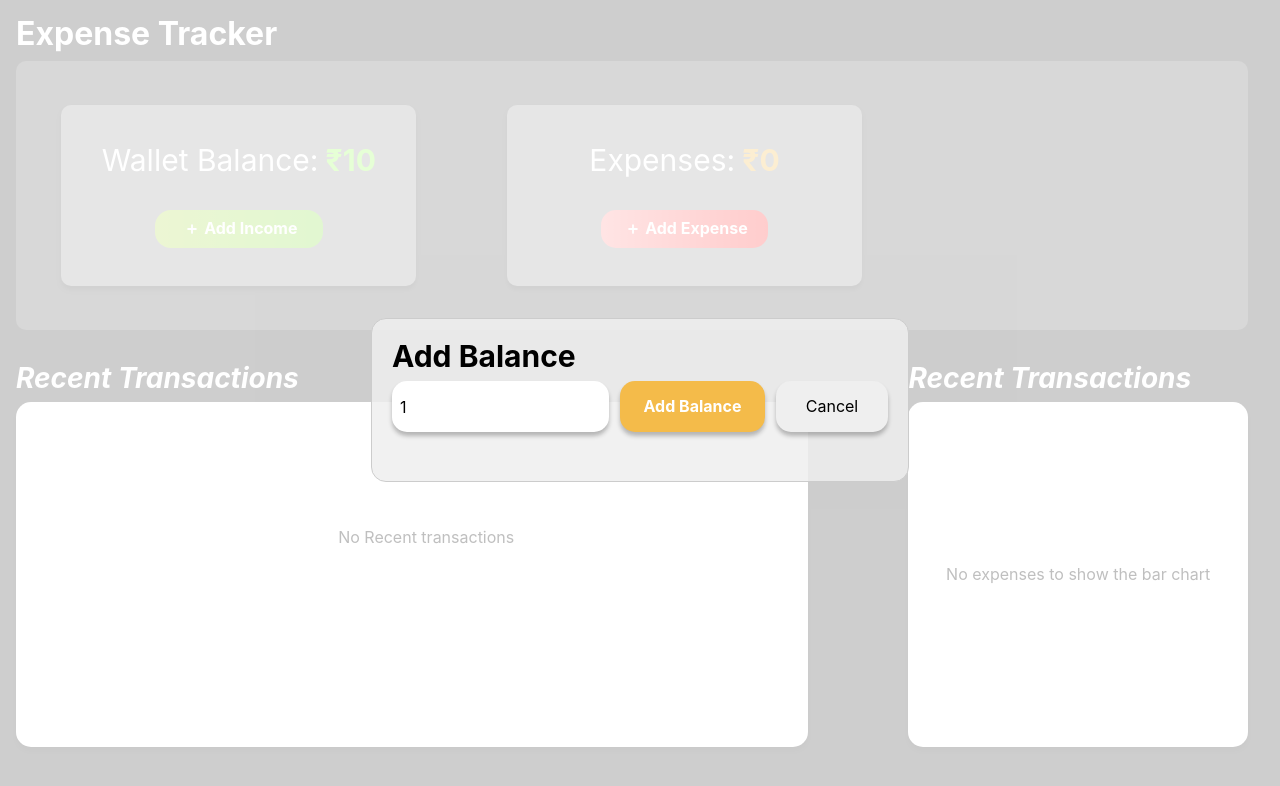
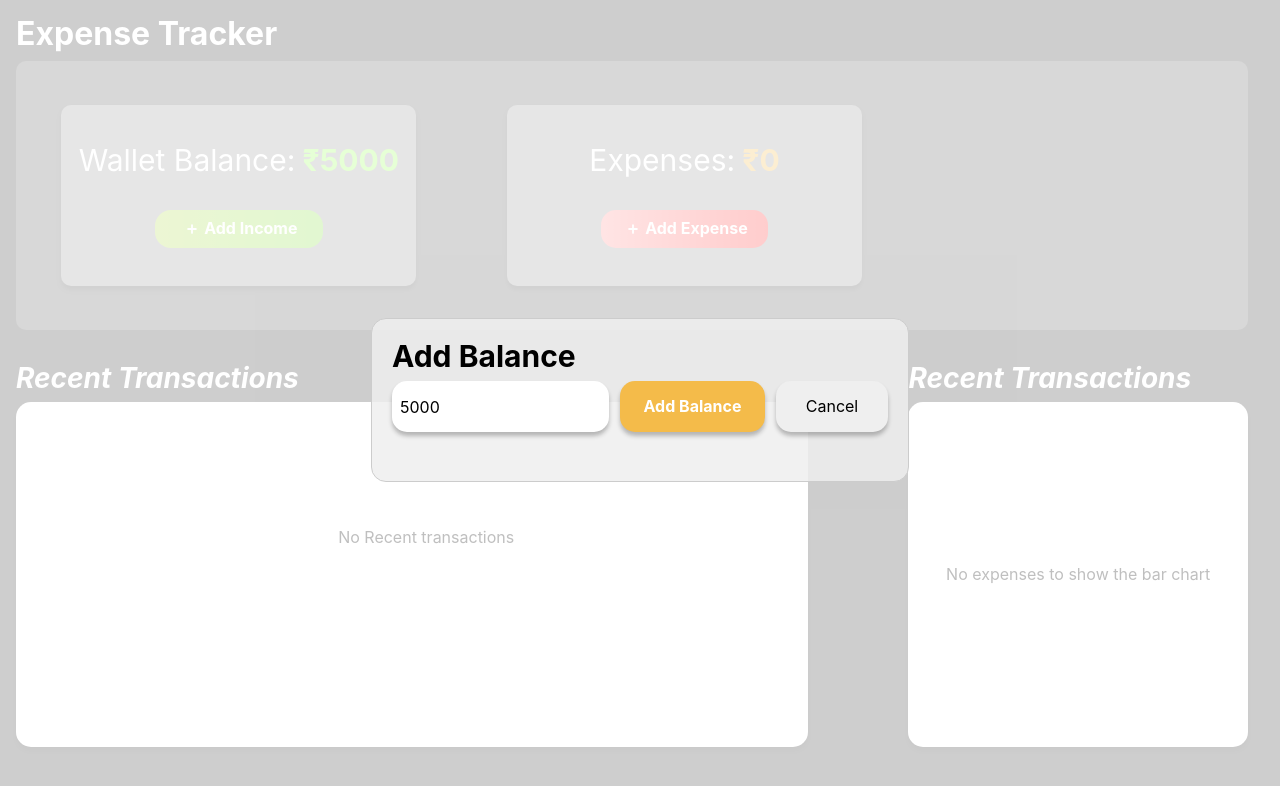
Before and after one commit to Jagadeeshthatikonda/expense-tracker, a React (Create React App) app: page / in a window 1280 px wide. Both pictures are taken after a click on the button "Add Income". Shown: the top 786 px of the page. Built offline with nearby package versions, Linux system fonts and the light colour scheme.

Commit message:
Done validations

```diff
--- a/src/App.js
+++ b/src/App.js
@@ -1,7 +1,6 @@
-// App.js
 import React, { useState } from "react";
 import { useSnackbar } from "notistack";
-import "./App.css";
+//Maintain import orders
 import AddIncomeCard from "./components/AddIncomeCard/AddIncomeCard";
 import AddExpenseCard from "./components/AddExpenseCard/AddExpenseCard";
 import AddIncomeModal from "./components/AddIncomeModal/AddIncomeModal";
@@ -10,15 +9,40 @@ import UpdateExpenseModal from "./components/UpdateExpenseModal/UpdateExpenseMod
 import TransactionsCard from "./components/TransactionsCard/TransactionsCard";
 import ExpensesPieChart from "./components/Piechart/Piechart";
 import TopExpensesDetails from "./components/TopExpensesDetails/TopExpensesDetails";
+import { DEFAULT_WALLET_BALANCE } from "./constants/";
+import "./App.css";
 
 const App = () => {
-  const [walletBalance, setWalletBalance] = useState(10);
-  const [expenses, setExpenses] = useState([]);
   const [isOpenIncomeModal, setIsOpenIncomeModal] = useState(false);
   const [isOpenExpenseModal, setIsOpenExpenseModal] = useState(false);
   const [mode, setMode] = useState("");
   const [updateExpenseId, setUpdateExpenseId] = useState("");
   const { enqueueSnackbar } = useSnackbar();
+  const localStorageExpenses = JSON.parse(localStorage.getItem("expenses"));
+  const localStorageWalletBalance = JSON.parse(localStorage.getItem("wallet"));
+
+  const [expenses, setExpenses] = useState(
+    localStorageExpenses ? localStorageExpenses : []
+  );
+  const [walletBalance, setWalletBalance] = useState(
+    localStorageWalletBalance
+      ? localStorageWalletBalance.walletBalance
+      : DEFAULT_WALLET_BALANCE
+  );
+
+  const isOpenAddExpenseModal = mode === "ADD" && isOpenExpenseModal;
+  const isOpenUpdateExpenseModal = mode === "UPDATE" && isOpenExpenseModal;
+
+  const setExpensesInLocalStorage = expensesData =>
+    localStorage.setItem("expenses", JSON.stringify(expensesData));
+
+  const setWalletBalanceInLocalStorage = walletBalance =>
+    localStorage.setItem(
+      "wallet",
+      JSON.stringify({
+        walletBalance,
+      })
+    );
 
   const addExpense = expense => {
     const updatedWalletBalance = walletBalance - expense.price;
@@ -28,12 +52,18 @@ const App = () => {
       return;
     }
 
-    setExpenses(prev => [...prev, expense]);
+    setExpenses(prev => {
+      const expensesData = [...prev, expense];
+      setExpensesInLocalStorage(expensesData);
+      return expensesData;
+    });
 
     setWalletBalance(updatedWalletBalance);
+    setWalletBalanceInLocalStorage(updatedWalletBalance);
   };
 
   const updateExpense = (updatedExpense, expenseAmount) => {
+    console.log(updatedExpense, expenseAmount);
     const updatedWalletBalance = walletBalance + expenseAmount;
     if (updatedWalletBalance < 0) {
       enqueueSnackbar("Wallet balance is insufficient", { variant: "error" });
@@ -42,6 +72,7 @@ const App = () => {
     }
 
     setWalletBalance(updatedWalletBalance);
+    setWalletBalanceInLocalStorage(updatedWalletBalance);
 
     setExpenses(prev => {
       const existingExpenses = [...prev];
@@ -57,16 +88,14 @@ const App = () => {
           updatedExpense
         );
       }
-
+      setExpensesInLocalStorage(existingExpenses);
       return existingExpenses;
     });
   };
 
-  const getActiveUpdateExpense = () =>
-    expenses.find(expense => expense.id === updateExpenseId);
-
   const addIncome = income => {
-    setWalletBalance(walletBalance + income);
+    setWalletBalance(income);
+    setWalletBalanceInLocalStorage(income);
   };
 
   const deleteExpense = id => {
@@ -74,10 +103,15 @@ const App = () => {
       if (expense.id !== id) {
         return true;
       } else {
-        setWalletBalance(prev => prev + expense.price);
+        setWalletBalance(prev => {
+          const walletBalance = prev + expense.price;
+          setWalletBalanceInLocalStorage(walletBalance);
+          return walletBalance;
+        });
         return false;
       }
     });
+    setExpensesInLocalStorage(updatedExpenses);
     setExpenses(updatedExpenses);
   };
 
@@ -109,11 +143,47 @@ const App = () => {
   const totalExpenses = () =>
     expenses.reduce((accumulator, current) => accumulator + current.price, 0);
 
-  const isOpenAddExpenseModal = mode === "ADD" && isOpenExpenseModal;
-  const isOpenUpdateExpenseModal = mode === "UPDATE" && isOpenExpenseModal;
-  return (
-    <div className="app-container">
-      <h1 className="header-text">Expense Tracker</h1>
+  const getActiveUpdateExpense = () =>
+    expenses.find(expense => expense.id === updateExpenseId);
+
+  const renderUpdateExpenseModal = () => (
+    <UpdateExpenseModal
+      walletBalance={walletBalance}
+      existingExpense={getActiveUpdateExpense()}
+      isOpen={isOpenExpenseModal}
+      closeModal={closeUpdateExpenseModal}
+      updateExpense={updateExpense}
+    />
+  );
+
+  const renderAddExpenseModal = () => (
+    <AddExpenseModal
+      isOpen={isOpenExpenseModal}
+      closeModal={closeExpenseModal}
+      addExpense={addExpense}
+    />
+  );
+  const renderAddIncomeModal = () => (
+    <AddIncomeModal
+      isOpen={isOpenIncomeModal}
+      closeModal={() => setIsOpenIncomeModal(false)}
+      addIncome={addIncome}
+      walletBalance={walletBalance}
+    />
+  );
+
+  const renderTransactionsAndTopExpensesCards = () => (
+    <div className="transactions-and-top-expenses-details">
+      <TransactionsCard
+        expenses={expenses}
+        deleteExpense={deleteExpense}
+        openUpdateExpenseModal={openUpdateExpenseModal}
+      />
+      <TopExpensesDetails expenses={expenses} />
+    </div>
+  );
+
+  const renderAddIncomeAndExpenseDetailsCards = () => (
     <div className="income-expenses-details-container">
       <AddIncomeCard
         openAddIncomeModal={openAddIncomeModal}
@@ -125,36 +195,17 @@ const App = () => {
       />
       <ExpensesPieChart expenses={expenses} />
     </div>
-      <div className="transactions-and-top-expenses-details">
-        <TransactionsCard
-          expenses={expenses}
-          deleteExpense={deleteExpense}
-          openUpdateExpenseModal={openUpdateExpenseModal}
-        />
-        <TopExpensesDetails expenses={expenses} />
-      </div>
-      <AddIncomeModal
-        isOpen={isOpenIncomeModal}
-        closeModal={() => setIsOpenIncomeModal(false)}
-        addIncome={addIncome}
-      />
-      {isOpenAddExpenseModal ? (
-        <AddExpenseModal
-          isOpen={isOpenExpenseModal}
-          closeModal={closeExpenseModal}
-          addExpense={addExpense}
-        />
-      ) : null}
+  );
 
-      {isOpenUpdateExpenseModal ? (
-        <UpdateExpenseModal
-          walletBalance={walletBalance}
-          existingExpense={getActiveUpdateExpense()}
-          isOpen={isOpenExpenseModal}
-          closeModal={closeUpdateExpenseModal}
-          updateExpense={updateExpense}
-        />
-      ) : null}
+  return (
+    <div className="app-container">
+      <h1 className="header-text">Expense Tracker</h1>
+      {renderAddIncomeAndExpenseDetailsCards()}
+      {renderTransactionsAndTopExpensesCards()}
+      {isOpenIncomeModal ? renderAddIncomeModal() : null}
+
+      {isOpenAddExpenseModal ? renderAddExpenseModal() : null}
+      {isOpenUpdateExpenseModal ? renderUpdateExpenseModal() : null}
     </div>
   );
 };
--- a/src/components/AddIncomeModal/AddIncomeModal.jsx
+++ b/src/components/AddIncomeModal/AddIncomeModal.jsx
@@ -3,23 +3,35 @@ import Modal from "react-modal";
 import "./styles.css";
 import { useSnackbar } from "notistack";
 
-const AddIncomeModal = ({ isOpen, closeModal, addIncome }) => {
-  const [incomeAmount, setIncomeAmount] = useState(1);
+const AddIncomeModal = ({ isOpen, closeModal, walletBalance, addIncome }) => {
+  const [incomeAmount, setIncomeAmount] = useState(walletBalance);
   const { enqueueSnackbar } = useSnackbar();
 
   const handleInputChange = event => {
     const incomeValue = parseInt(event.target.value);
-    if (!incomeValue) {
-      enqueueSnackbar(
-        "Income should not be empty, if it is expected then no need to add",
-        { variant: "error" }
-      );
-    }
 
     setIncomeAmount(incomeValue);
   };
 
   const handleAddBalance = () => {
+    if (!incomeAmount) {
+      enqueueSnackbar(
+        "Income should not be empty, if it is expected then no need to add",
+        { variant: "error" }
+      );
+      return;
+    }
+
+    if (incomeAmount < walletBalance) {
+      enqueueSnackbar(
+        "Existing income can not be decreased and it causes mismatch data to existing expenses",
+        {
+          variant: "error",
+        }
+      );
+      return;
+    }
+
     addIncome(parseInt(incomeAmount));
     closeModal();
   };
@@ -51,6 +63,7 @@ const AddIncomeModal = ({ isOpen, closeModal, addIncome }) => {
         },
       }}
     >
+      <form onSubmit={handleAddBalance}>
         <h2 className="add-balance-heading">Add Balance</h2>
         <div className="income-actions-container ">
           <input
@@ -59,25 +72,17 @@ const AddIncomeModal = ({ isOpen, closeModal, addIncome }) => {
             value={incomeAmount}
             onChange={handleInputChange}
             className="add-income-input"
-          min="0"
+            min={`${walletBalance}`}
             required
           />
-        <button
-          onClick={handleAddBalance}
-          className="add-income-button"
-          disabled={!incomeAmount}
-          title={
-            !incomeAmount
-              ? "Please enter all the details to enable this button"
-              : undefined
-          }
-        >
+          <button type="submit" className="add-income-button">
             Add Balance
           </button>
           <button onClick={closeModal} className="cancel-button">
             Cancel
           </button>
         </div>
+      </form>
     </Modal>
   );
 };
--- a/src/components/UpdateExpenseModal/UpdateExpenseModal.jsx
+++ b/src/components/UpdateExpenseModal/UpdateExpenseModal.jsx
@@ -20,21 +20,21 @@ const UpdateExpenseModal = ({
   const [category, setCategory] = useState(existingExpense.category);
   const [date, setDate] = useState(existingExpense.date);
 
-  const isUpdateActionEnabled =
-    !!title && !!category && !!date && parseInt(updatedExpenseAmount);
-
   const handleInputChange = event => {
     const expenseValue = parseInt(event.target.value);
-    if (!expenseValue) {
+
+    setUpdatedExpenseAmount(expenseValue);
+  };
+
+  const handleExpense = () => {
+    if (!updatedExpenseAmount) {
       enqueueSnackbar(
         "Expense should not be empty, if it is expected then delete the expense",
         { variant: "error" }
       );
+      return;
     }
-    setUpdatedExpenseAmount(expenseValue);
-  };
 
-  const handleExpense = () => {
     const newExpense = {
       id: existingExpense.id,
       title,
@@ -82,6 +82,7 @@ const UpdateExpenseModal = ({
         },
       }}
     >
+      <form onSubmit={handleExpense}>
         <h2 className="edit-balance-heading">{`Edit Expense`}</h2>
         <div className="actions-container">
           <input
@@ -118,22 +119,14 @@ const UpdateExpenseModal = ({
             className="edit-expense-input"
             required
           />
-        <button
-          onClick={handleExpense}
-          className="edit-expense-button"
-          disabled={!isUpdateActionEnabled}
-          title={
-            !isUpdateActionEnabled
-              ? "Please enter all the details to enable this button"
-              : undefined
-          }
-        >
+          <button type="submit" className="edit-expense-button">
             Update Expense
           </button>
           <button onClick={closeModal} className="cancel-button">
             Cancel
           </button>
         </div>
+      </form>
     </Modal>
   );
 };
--- /dev/null
+++ b/src/constants/index.js
@@ -0,0 +1 @@
+export const DEFAULT_WALLET_BALANCE = 5000;
```
Also changed, not shown: src/components/AddExpenseModal/AddExpenseModal.jsx (+10 -17 lines). Lines whose indentation alone changed are shown as unchanged.
